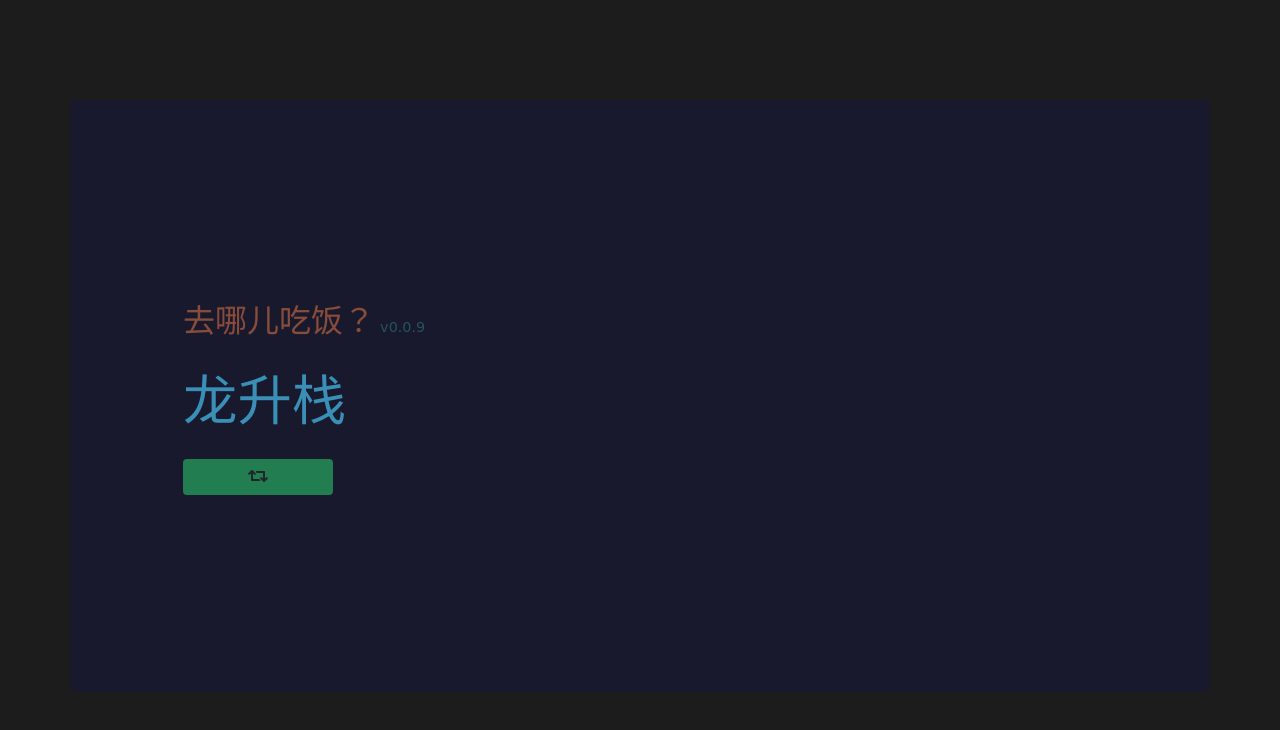
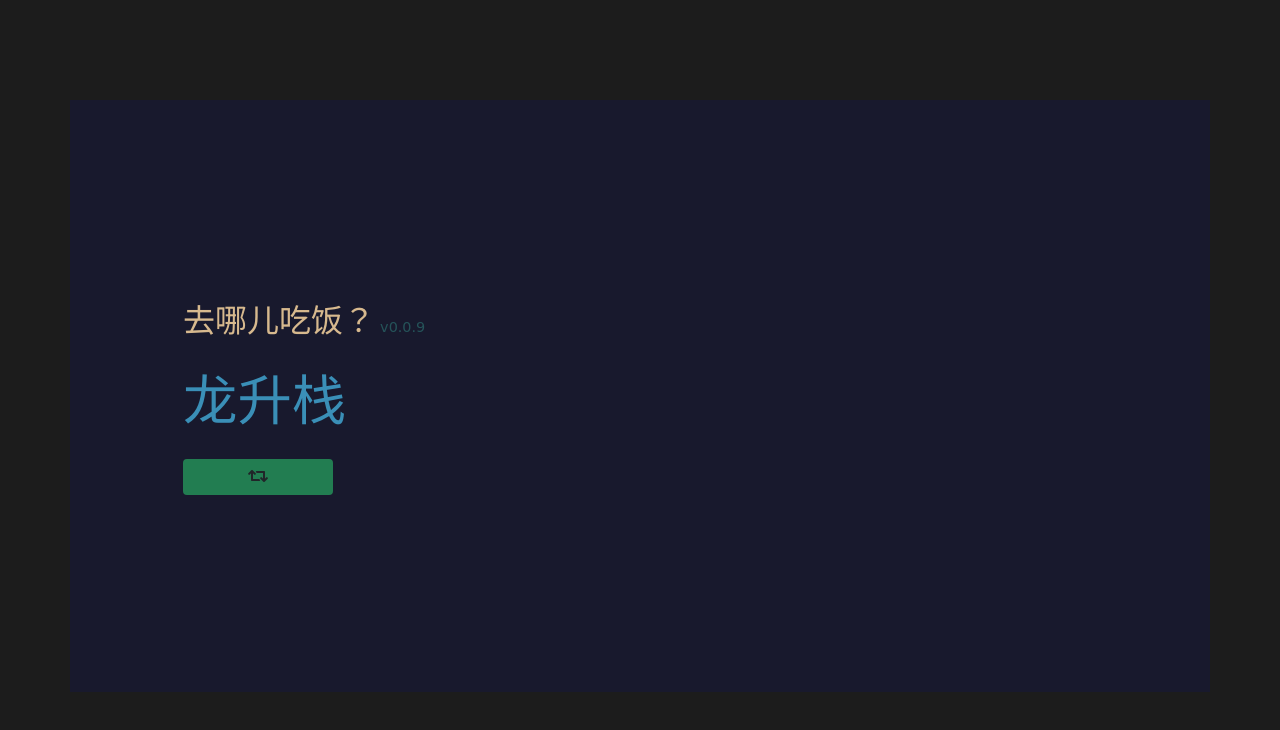
Before and after one commit to raindroid/choose-lunch, a plain HTML site: page index.html in a window 1280 px wide. Drawn offline with nearby package versions, Linux system fonts and the light colour scheme; a web font is replaced by a local one.

Commit message:
version 0.0.10 change title color

```diff
--- a/styles/index.css
+++ b/styles/index.css
@@ -88,6 +88,7 @@ animation-delay: -1.0s;
 
 #title {
     font-size: 2rem;
+    color: #D7B98E;
 }
 
 #version {
```
